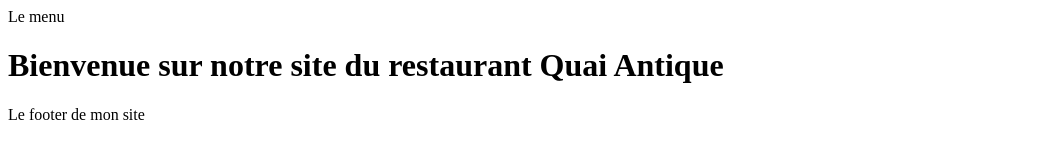
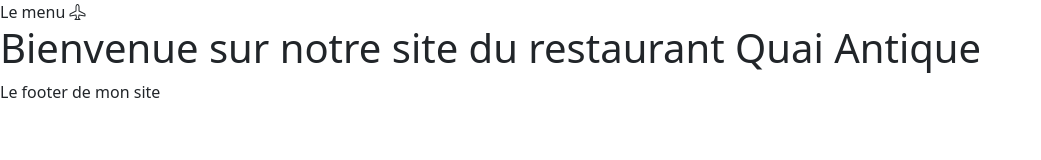
Before and after one commit to Fernandradj/QuaiAntiqueRestaurant, a website with bundled scripts: page index.html in a window 1280 px wide. Shown: the whole page, without its empty margins (0-1041 px from the left). Built offline with nearby package versions, Linux system fonts and the light colour scheme; files whose address does not match are found by name.

Commit message:
Install bootstrap

```diff
--- a/index.html
+++ b/index.html
@@ -4,17 +4,20 @@
 <head>
     <meta charset="UTF-8">
     <meta name="viewport" content="width=device-width, initial-scale=1.0">
+    <link rel="stylesheet" href="node_modules/bootstrap/dist/css/bootstrap.min.css">
+    <link rel="stylesheet" href="node_modules/bootstrap-icons/font/bootstrap-icons.css">
     <title>Document</title>
 </head>
 
 <body>
-    <header>Le menu</header>
+    <header>Le menu <i class="bi bi-airplane"></i></header>
     <main id="main-page">
         <!-- Le contenu de la page sera injecté ici -->
     </main>
     <footer>Le footer de mon site</footer>
 
     <script type="module" src="Router/router.js"></script>
+    <script src="node_modules/bootstrap/dist/js/bootstrap.bundle.min.js"></script>
 </body>
 
 </html>
--- /dev/null
+++ b/package.json
@@ -0,0 +1,6 @@
+{
+  "dependencies": {
+    "bootstrap": "^5.3.8",
+    "bootstrap-icons": "^1.13.1"
+  }
+}
```
Also changed, not shown: 2 other files.
